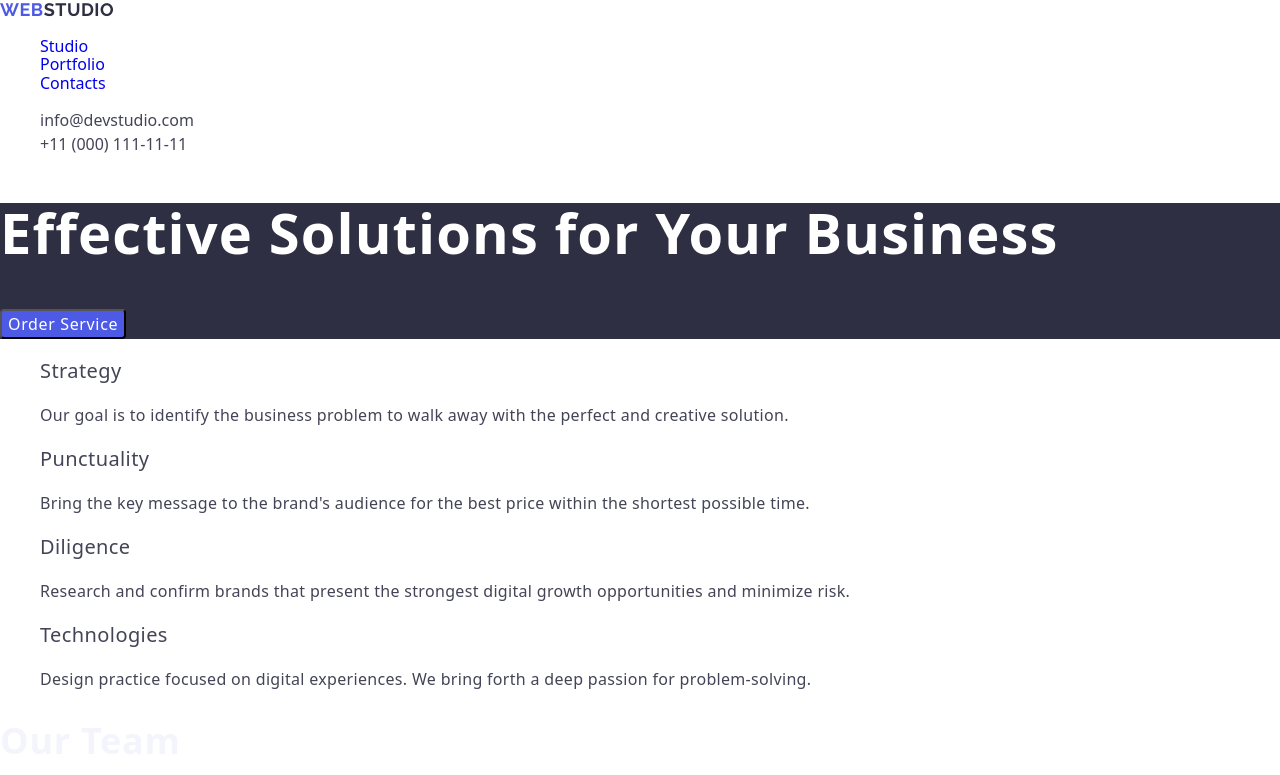
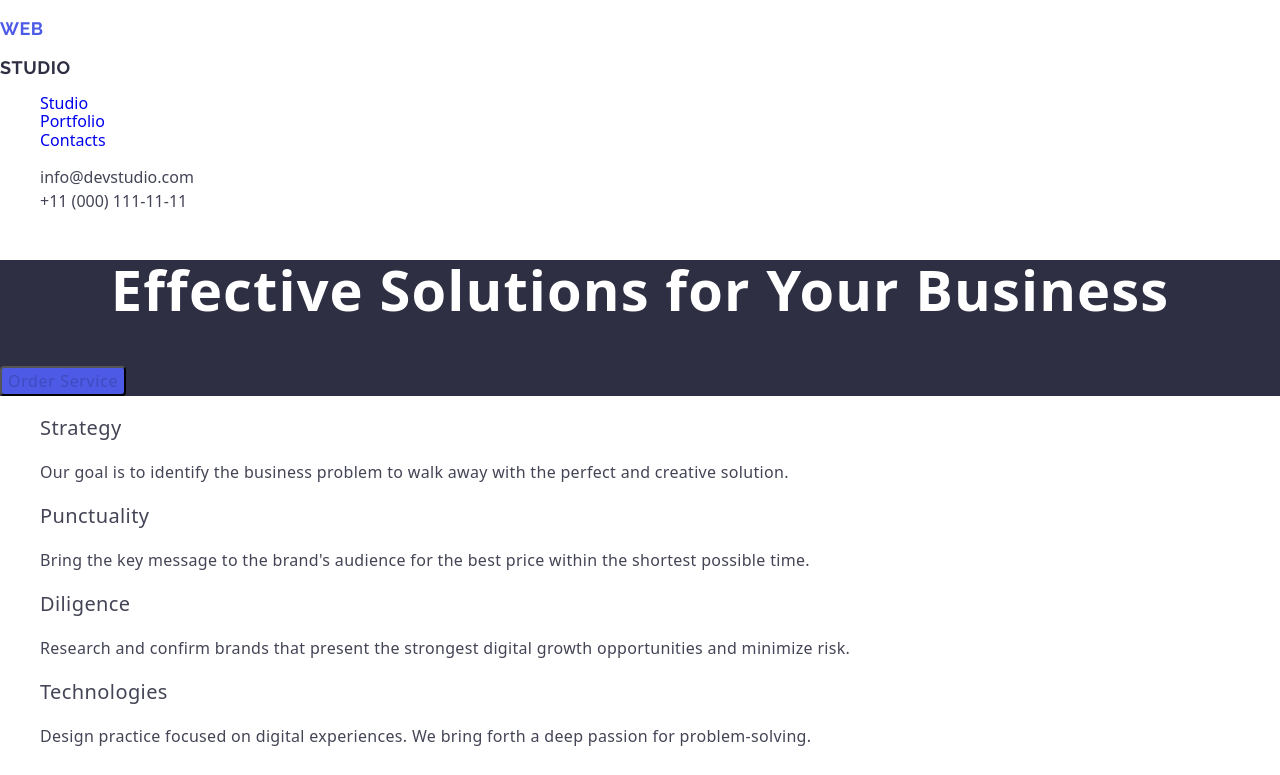
Before and after one commit to AnnaRossova82/goit-markup-hw-02, a plain HTML site: page index.html in a window 1280 px wide. Both pictures are taken after a click on the button "Order Service". Shown: the top 775 px of the page. Drawn offline with nearby package versions, Linux system fonts and the light colour scheme.

Commit message:
Task 2 third try

```diff
--- a/css/styles.css
+++ b/css/styles.css
@@ -10,6 +10,11 @@ body {
   display: inline-flex;
 }
 
+.order-service-btn:hover,
+.order-service-btn:focus {
+  color: #404bbf;
+}
+
 .list {
   list-style-type: none;
 }
@@ -20,7 +25,7 @@ body {
 
 .link:hover,
 .link:focus {
-  color: #4d5ae5;
+  color: #404bbf;
 }
 
 button {
@@ -32,10 +37,10 @@ button {
 /* ============== HEADER ============== */
 
 .logotype-link {
-  font-family: Raleway;
+  font-family: 'Raleway', sans-serif;
   font-size: 18px;
   font-weight: 700;
-  line-height: 1.16;
+  line-height: 1.17;
   letter-spacing: 0.03em;
   text-transform: uppercase;
   text-decoration: none;
@@ -57,6 +62,10 @@ button {
   letter-spacing: 0.02em;
 }
 
+.contacts {
+  font-style: normal;
+}
+
 .contact-link {
   color: #434455;
   font-size: 16px;
@@ -73,6 +82,7 @@ button {
 
 .main-title {
   color: #ffffff;
+  text-align: center;
   font-size: 56px;
   font-weight: 700;
   line-height: 1.07;
@@ -88,6 +98,11 @@ button {
   letter-spacing: 0.04em;
 }
 /* ============== SECTION ADVANTAGES ============== */
+
+.advanteges {
+  background-color: #f4f4fd;
+}
+
 .advantages-name {
   font-size: 20px;
   font-weight: 500;
@@ -165,5 +180,5 @@ button {
   color: #4d5ae5;
 }
 .span-style {
-  color: #f4f4fd;
+  color: #2e2f42;
 }
--- a/index.html
+++ b/index.html
@@ -16,7 +16,7 @@
   <!-- SECTION HEADER -->
     <header class="page-header">
       <nav class="page-navigation">
-      <a class="logotype-link" href="./index.html"><span class="top-span-style">WEB</span><span class="top-second">STUDIO</span></a>
+      <a class="logotype-link" href="./index.html"><p class="top-span-style">WEB</p><span class="top-second">STUDIO</span></a>
 
         <ul class="menu list">
           <li class="menu-list">
```
